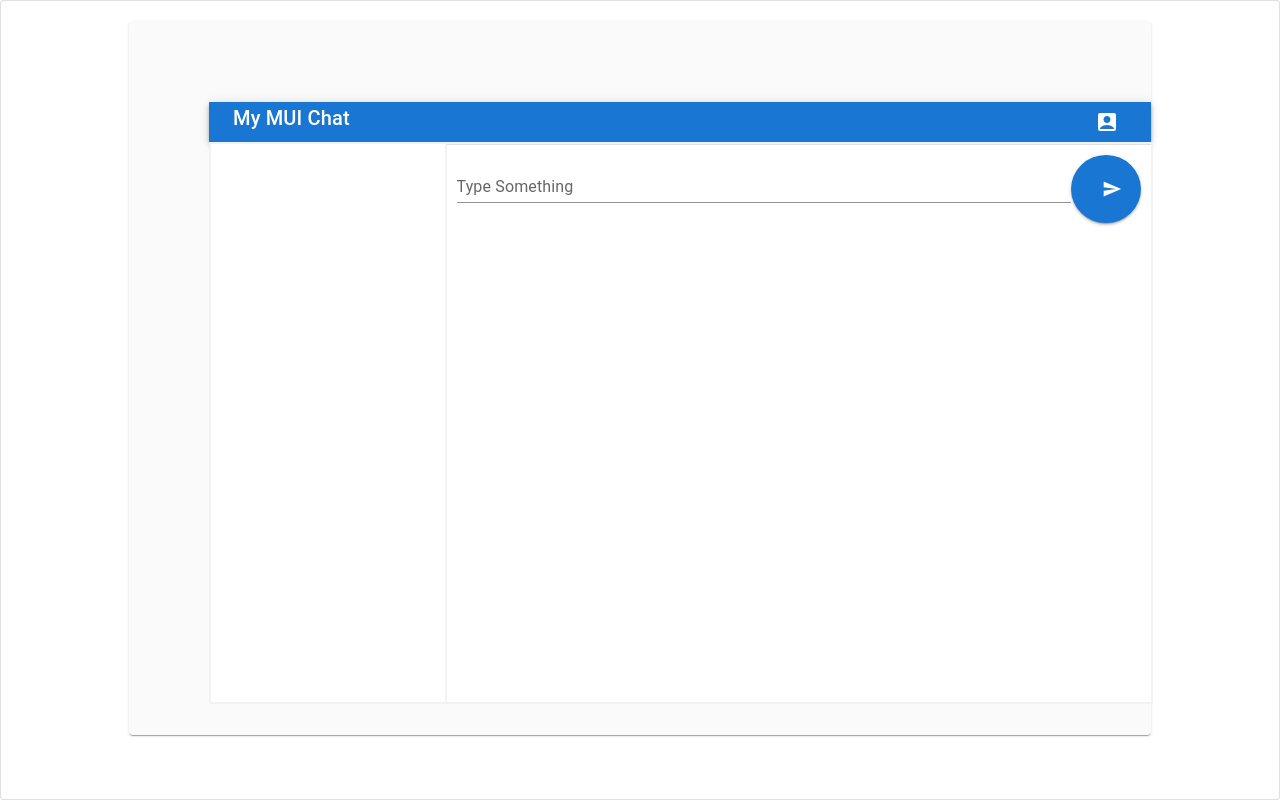
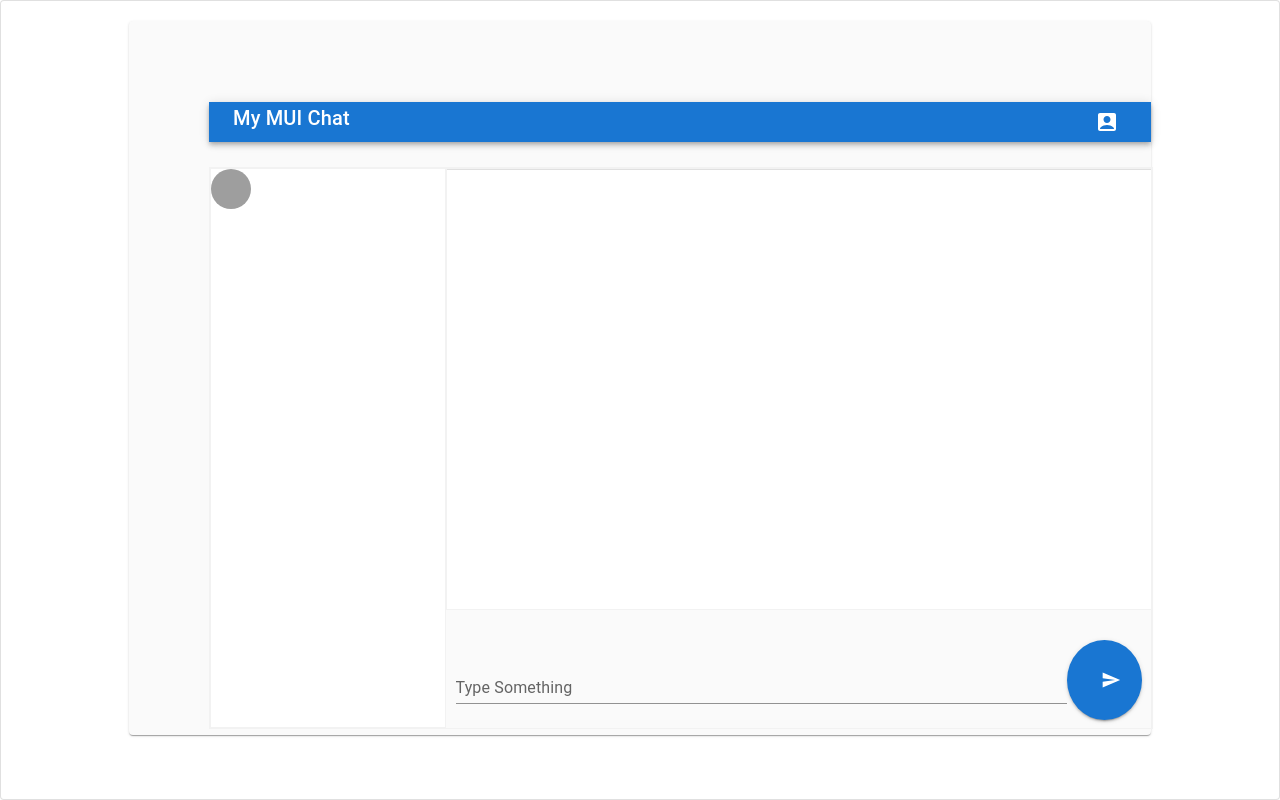
Before and after one commit to MAG1980/ReactJS_Base, a React (Create React App) app in the folder lesson3/: page / in a window 1280 px wide. Built offline with nearby package versions, Linux system fonts and the light colour scheme; grey boxes are pictures that could not be loaded.

Commit message:
Форма стала выглядеть более-менее приглядно...

```diff
--- a/lesson3/src/App.js
+++ b/lesson3/src/App.js
@@ -1,117 +1,164 @@
-import './App.css';
+import "./App.css";
 import { React, useState, useEffect } from "react";
 import Message from "./Message";
 import { Layout } from "./Components/Layout";
-import { Header } from "./Components/Header"
-import { Box, Paper, TextField, Divider, Button } from '@mui/material';
-import SendIcon from '@mui/icons-material/Send';
-
+import { Header } from "./Components/Header";
+import { Avatar, Box, Paper, TextField, Divider, Button } from "@mui/material";
+import SendIcon from "@mui/icons-material/Send";
 
 function App() {
-	const [ messageList, setMessageList ] = useState( [] );
-	const [ messageId, setMessageId ] = useState( 0 );
-	useEffect( () => {
-		if ( ( messageList.length !== 0 ) && ( messageList[messageList.length - 1].author !== 'Bot' ) ) {
-			let message = { id: messageId, author: 'Bot', text: 'Привет от Бота!' };
-			setMessageId( messageId + 1 );
-			setTimeout( () => {
-				let arr = [ ...messageList, message ];
-				setMessageList( arr );
-			}, 1500 );
-			const LastMessage = document.getElementById( "last__message" );
-			console.log( LastMessage );
-			LastMessage.scrollIntoView( false );
+  const [messageList, setMessageList] = useState([]);
+  const [messageId, setMessageId] = useState(0);
+  const [input, setInput] = useState("");
+  let currentInput = "";
+  useEffect(() => {
+    if (
+      messageList.length !== 0 &&
+      messageList[messageList.length - 1].author !== "Bot"
+    ) {
+      let message = { id: messageId, author: "Bot", text: "Привет от Бота!" };
+      setMessageId(messageId + 1);
+      setTimeout(() => {
+        let arr = [...messageList, message];
+        setMessageList(arr);
+      }, 1500);
+    }
+  }, [messageList]);
 
+  //   function addMessage(e) {
+  //     e.preventDefault();
+  //     let textInput = e.currentTarget.elements["textInput"];
+  //     let message = {
+  //       id: messageId,
+  //       author: textInput.dataset.userName,
+  //       text: textInput.value,
+  //     };
+  //     setMessageId(messageId + 1);
+  //     textInput.value = "";
+  //     let arr = [...messageList, message];
+  //     setMessageList(arr);
+  //   }
+
+  function changeInput(e) {
+    currentInput = e.target.value;
+    setInput(currentInput);
   }
-	}, [ messageList ] )
-
-
-	function addMessage( e ) {
+  function addMessage(e) {
     e.preventDefault();
-		let textInput = e.currentTarget.elements['textInput']
-		let message = { id: messageId, author: textInput.dataset.userName, text: textInput.value };
-		setMessageId( messageId + 1 );
-		textInput.value = '';
-		let arr = [ ...messageList, message ];
-		setMessageList( arr );
+    console.log(input);
+    setInput("");
+    let message = {
+      id: messageId,
+      author: "Пользователь",
+      text: input,
     };
+    setMessageId(messageId + 1);
+    let arr = [...messageList, message];
+    setMessageList(arr);
+  }
 
   return (
-		<Paper evaluation={2}
+    <Paper
+      evaluation={2}
       variant="outlined"
       sx={{
-			       boxSizing: 'border-box',
-			       p: '20px 10%',
-			       height: '100vh',
-			       backgroundColor: 'background.main'
+        boxSizing: "border-box",
+        p: "20px 10%",
+        height: "100vh",
+        backgroundColor: "background.main",
       }}
     >
-			<Paper sx={{
-				backgroundColor: 'background.second',
-				display: 'flex',
-				flexDirection: 'column',
-				p: 2
-			}}>
-
-				<Layout sx={{
-					border: ' 1px solid border',
-				}}>
-					<Header/>
-					<Box sx={{
-						border: ' 1px solid',
-						borderColor: 'border.myBorder',
-						width: '100%',
-						display: 'grid',
-						gridTemplateColumns: '1fr 3fr',
-						gridTemplateRows: '70vh',
-						overflow: 'hidden'
-					}}>
-						<Box sx={{
-							border: ' 1px solid',
-							borderColor: 'border.myBorder',
-							backgroundColor: 'background.main',
-						}}>
+      <Paper
+        sx={{
+          backgroundColor: "background.second",
+          display: "flex",
+          flexDirection: "column",
+          p: 2,
+        }}
+      >
+        <Layout
+          sx={{
+            border: " 1px solid border",
+          }}
+        >
+          <Header />
+          <Box
+            sx={{
+              border: " 1px solid",
+              borderColor: "border.myBorder",
+              width: "100%",
+              display: "grid",
+              gridTemplateColumns: "1fr 3fr",
+              gridTemplateRows: "70vh",
+            }}
+          >
+            <Box
+              sx={{
+                border: " 1px solid",
+                borderColor: "border.myBorder",
+                backgroundColor: "background.main",
+              }}
+            >
+              <Avatar alt="Cindy Baker" src="/static/images/avatar/3.jpg" />
             </Box>
-
-						<Box sx={{
-							border: ' 1px solid',
-							borderColor: 'border.myBorder',
-							backgroundColor: 'background.main',
-						}}>
-							<Box sx={{
-								overflow: 'hidden'
-							}}>
-								<Message list={messageList}/>
+            <Box>
+              <Box
+                sx={{
+                  overflow: "hidden",
+                  height: "55vh",
+                  border: " 1px solid",
+                  borderColor: "border.myBorder",
+                  backgroundColor: "background.main",
+                }}
+              >
+                <Box
+                  sx={{
+                    display: "flex",
+                    flexDirection: "column-reverse",
+                    alignItems: "start",
+                  }}
+                >
+                  <Message list={messageList} />
                 </Box>
-							<Divider/>
-							<Box component="form"
+                <Divider />
+              </Box>
+              <Box
+                onSubmit={addMessage}
+                component="form"
                 sx={{
-								     display: 'flex',
-								     p: '10px'
+                  display: "flex",
+                  alignItems: "center",
+                  p: "10px",
+                  height: "15vh",
                 }}
-							     onSubmit={( e ) => addMessage( e )}>
+              >
                 <TextField
+                  value={input}
+                  onChange={changeInput}
                   id="filled-basic"
                   label="Type Something"
                   variant="standard"
-									name="textInput" data-user-name="Елена"
-									sx={{ width: '100%' }}
+                  name="textInput"
+                  data-user-name="Елена"
+                  sx={{ width: "100%" }}
                 />
-								<Button variant="contained" endIcon={<SendIcon/>}
+                <Button
+                  type="submit"
+                  variant="contained"
+                  endIcon={<SendIcon />}
                   sx={{
-									        borderRadius: '50%',
-									        p: 3
-								        }}>
-								</Button>
+                    borderRadius: "50%",
+                    width: "10vh",
+                    height: "10vh",
+                  }}
+                ></Button>
               </Box>
             </Box>
           </Box>
         </Layout>
       </Paper>
     </Paper>
-
-	)
-		;
+  );
 }
 
 export default App;
--- a/lesson3/src/Message.jsx
+++ b/lesson3/src/Message.jsx
@@ -1,15 +1,16 @@
-import "./Message.scss"
+import {Box} from "@mui/material";
 
 const Message = (props) => {
 		return props.list.map((message) => {
 			return (
-				<div className="message" key={message.id}>
-					<div className="message__item">
+				<Box key={message.id} sx={{width: "100%"}}>
+					<Box  sx={{				display:'flex',
+				justifyContent:'space-around'}}>
 						<p className="message__name">{message.author}:</p>
 						<p>{message.text}</p>
-					</div>
+					</Box>
 					<div id="last__message"></div>
-				</div>
+				</Box>
 			)
 		})
 	}
```
Also changed, not shown: lesson3/Message.scss (added, +14 -0 lines), lesson3/public/img/3.jpg (added), 1 other file (tests, documents, lock files or other folders). Lines whose indentation alone changed are shown as unchanged.
